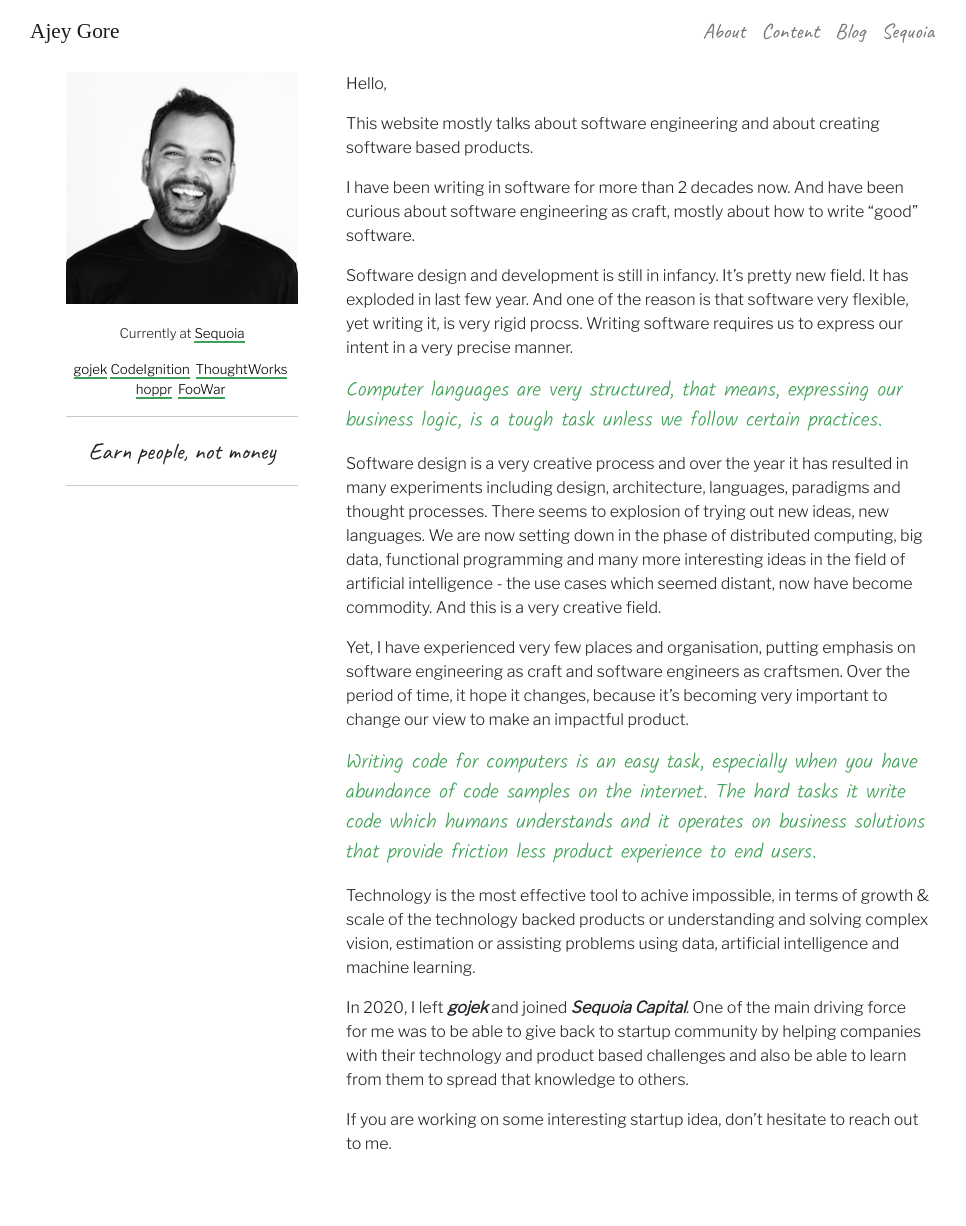
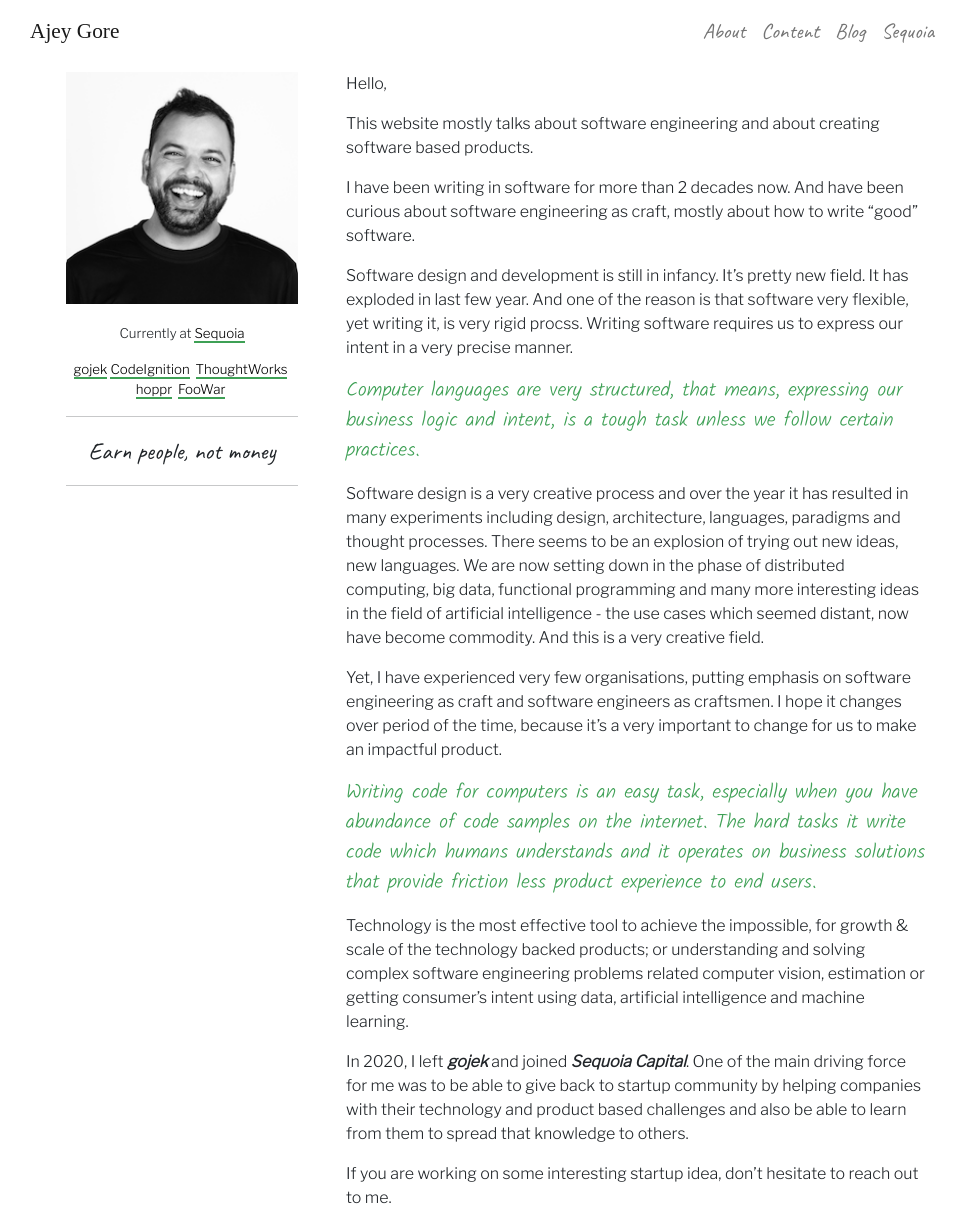
Before and after one commit to ajeygore/ajeygore.github.com, a Jekyll site: the page built from index.html, in a window 1280 px wide and 1226 px high. Shown: the whole window, without its empty margins (154-1120 px from the left). Built offline with Jekyll 4.4.1, drawn with Linux system fonts in a browser that asks for light colours; some web fonts are replaced.

Commit message:
Updated home page writeup

```diff
--- a/_includes/_home-writeup.md
+++ b/_includes/_home-writeup.md
@@ -10,28 +10,29 @@ few year. And one of the reason is that software very flexible, yet writing it,
 software requires us to express our intent in a very precise manner.
 
 <blockquote class="blockquote">
-Computer languages are very structured, that means, expressing our business logic, is a tough task unless
+Computer languages are very structured, that means, expressing our business logic and intent, is a tough task unless
 we follow certain practices.
 </blockquote>
 
 
 Software design is a very creative process and over the year it has resulted in many experiments including design, architecture,
-languages, paradigms and thought processes. There seems to explosion of trying out new ideas, new languages.
+languages, paradigms and thought processes. There seems to be an explosion of trying out new ideas, new languages.
 We are now setting down in the phase of distributed computing, big data, functional programming and many more
 interesting ideas in the field of artificial intelligence - the use cases which seemed distant, now have become commodity.
  And this is a very creative field.
 
-Yet, I have experienced very few places and organisation, putting emphasis on software engineering as craft and software engineers
-as craftsmen. Over the period of time, it hope it changes, because it's becoming very important to change our view to make an impactful
+Yet, I have experienced very few organisations, putting emphasis on software engineering as craft and software engineers
+as craftsmen. I hope it changes over period of the time, because it's a very important to change for us to make an impactful
 product.
 
 <blockquote class="blockquote">
-Writing code for computers is an easy task, especially when you have abundance of code samples on the internet. The hard tasks it write code which humans understands and it operates
+Writing code for computers is an easy task, especially when you have abundance of code samples on the internet.
+The hard tasks it write code which humans understands and it operates
 on business solutions that provide friction less product experience to end users.
 </blockquote>
 
-Technology is the most effective tool to achive impossible, in terms of growth & scale of the technology backed products
-or understanding and solving complex vision, estimation or assisting problems using data, artificial intelligence and machine learning.
+Technology is the most effective tool to achieve the impossible, for growth & scale of the technology backed products;
+or understanding and solving complex software engineering problems related computer vision, estimation or getting consumer's intent using data, artificial intelligence and machine learning.
 
 In 2020, I left _**gojek**_ and joined _**Sequoia Capital**_. One of the main driving force for me was to be able to give back to startup community
 by helping companies with their technology and product based challenges and also be able to learn from them to spread that knowledge to others.
--- a/assets/css/override.css
+++ b/assets/css/override.css
@@ -48,7 +48,6 @@ a:link, a:visited {
 }
 
 a:hover {
-  background-color: #C3FDB8;
   text-decoration: none;
   color: #3EA055;
   cursor: pointer;
```
Also changed, not shown: 1 other file.
